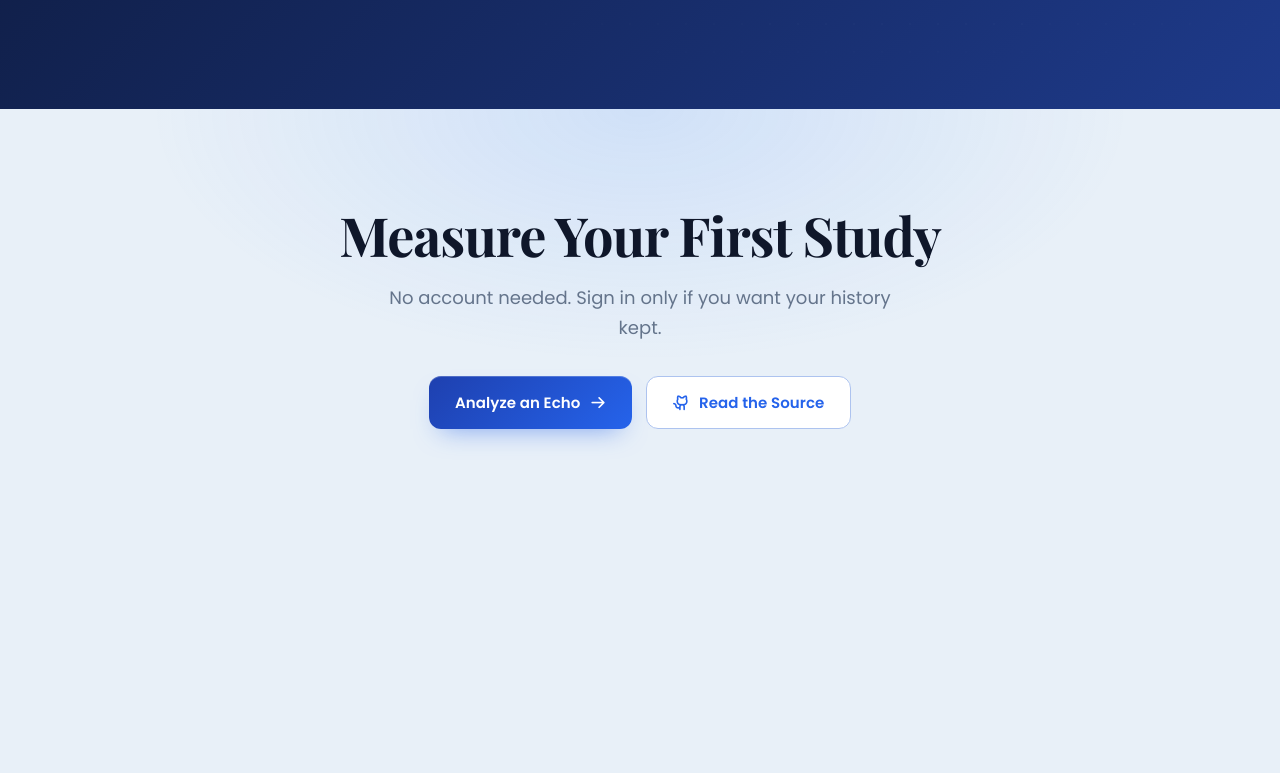
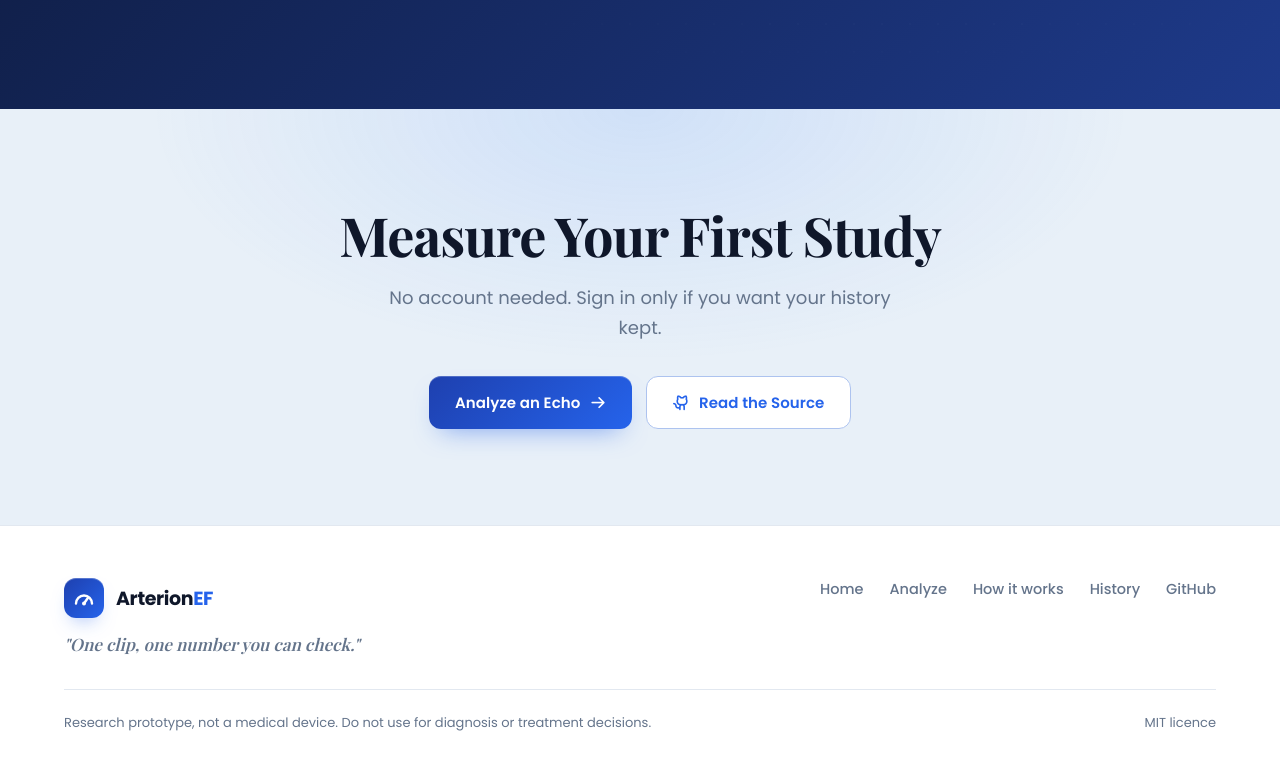
Before and after one commit to kartikpagariya25/arterion-ef-estimation, a plain HTML site: page frontend/index.html in a window 1280 px wide. Shown: the part 4087-4860 px from the top of the page. Before the commit the page ends 4612 px from the top, so only its background shows below. Drawn offline with nearby package versions, Linux system fonts and the light colour scheme; no server answers; a web font is replaced by a local one.

Commit message:
Add the footer with tagline and legal line

```diff
--- a/frontend/css/landing.css
+++ b/frontend/css/landing.css
@@ -167,3 +167,10 @@ html.lp-anim .lp-badge, html.lp-anim .lp-hero h1 .ln, html.lp-anim .lp-lead, htm
 .lp-cta-band h2 { font: var(--head-weight) clamp(32px, 4.4vw, 54px) / 1.12 var(--font-head); letter-spacing: -.02em; max-width: 18ch; margin: 0 auto; text-wrap: balance; }
 .lp-cta-band p { margin: 18px auto 0; color: var(--muted); font-size: 18px; max-width: 520px; }
 .lp-cta-band .lp-cta { margin-top: 34px; }
+
+.lp-foot { background: #fff; border-top: 1px solid var(--line); padding: 52px 0 40px; }
+.lp-foot-in { display: grid; grid-template-columns: 1.3fr 1fr; gap: 32px; align-items: start; }
+.lp-foot-tag { margin-top: 14px; font: italic 500 17px var(--font-head); color: var(--muted); }
+.lp-foot nav { display: flex; gap: 26px; justify-content: flex-end; flex-wrap: wrap; font-weight: 500; color: var(--muted); font-size: 14.5px; }
+.lp-foot nav a:hover { color: var(--brand-2); }
+.lp-legal { margin-top: 34px; padding-top: 22px; border-top: 1px solid var(--line); font-size: 13px; color: var(--muted); display: flex; justify-content: space-between; gap: 16px; flex-wrap: wrap; }
--- a/frontend/index.html
+++ b/frontend/index.html
@@ -143,6 +143,15 @@
     <div class="lp-cta"><a class="lp-btn lp-btn-primary" href="#analyze">Analyze an Echo<i class="ph-bold ph-arrow-right" aria-hidden="true"></i></a><a class="lp-btn lp-btn-ghost" href="https://github.com/kartikpagariya25/arterion-ef-estimation"><i class="ph-bold ph-github-logo" aria-hidden="true"></i>Read the Source</a></div>
   </div>
 </section>
+<footer class="lp-foot">
+  <div class="lp-wrap">
+    <div class="lp-foot-in">
+      <div><a class="lp-brand" href="#top"><span class="lp-logo"><svg viewBox="0 0 24 24" aria-hidden="true"><path d="M4 17.5a8 8 0 0 1 16 0" stroke="#fff" stroke-width="2.4" fill="none" stroke-linecap="round"/><path d="M12 17.5l4.2-6" stroke="#fff" stroke-width="2.4" stroke-linecap="round"/><circle cx="12" cy="17.5" r="2" fill="#fff"/></svg></span><b>Arterion<span>EF</span></b></a><p class="lp-foot-tag">"One clip, one number you can check."</p></div>
+      <nav aria-label="Footer"><a href="#top">Home</a><a href="#analyze">Analyze</a><a href="#how">How it works</a><a href="history.html">History</a><a href="https://github.com/kartikpagariya25/arterion-ef-estimation">GitHub</a></nav>
+    </div>
+    <div class="lp-legal"><span>Research prototype, not a medical device. Do not use for diagnosis or treatment decisions.</span><span>MIT licence</span></div>
+  </div>
+</footer>
 <script src="js/config.js"></script>
 <script src="js/account-config.js"></script>
 <script src="js/auth.js"></script>
```
